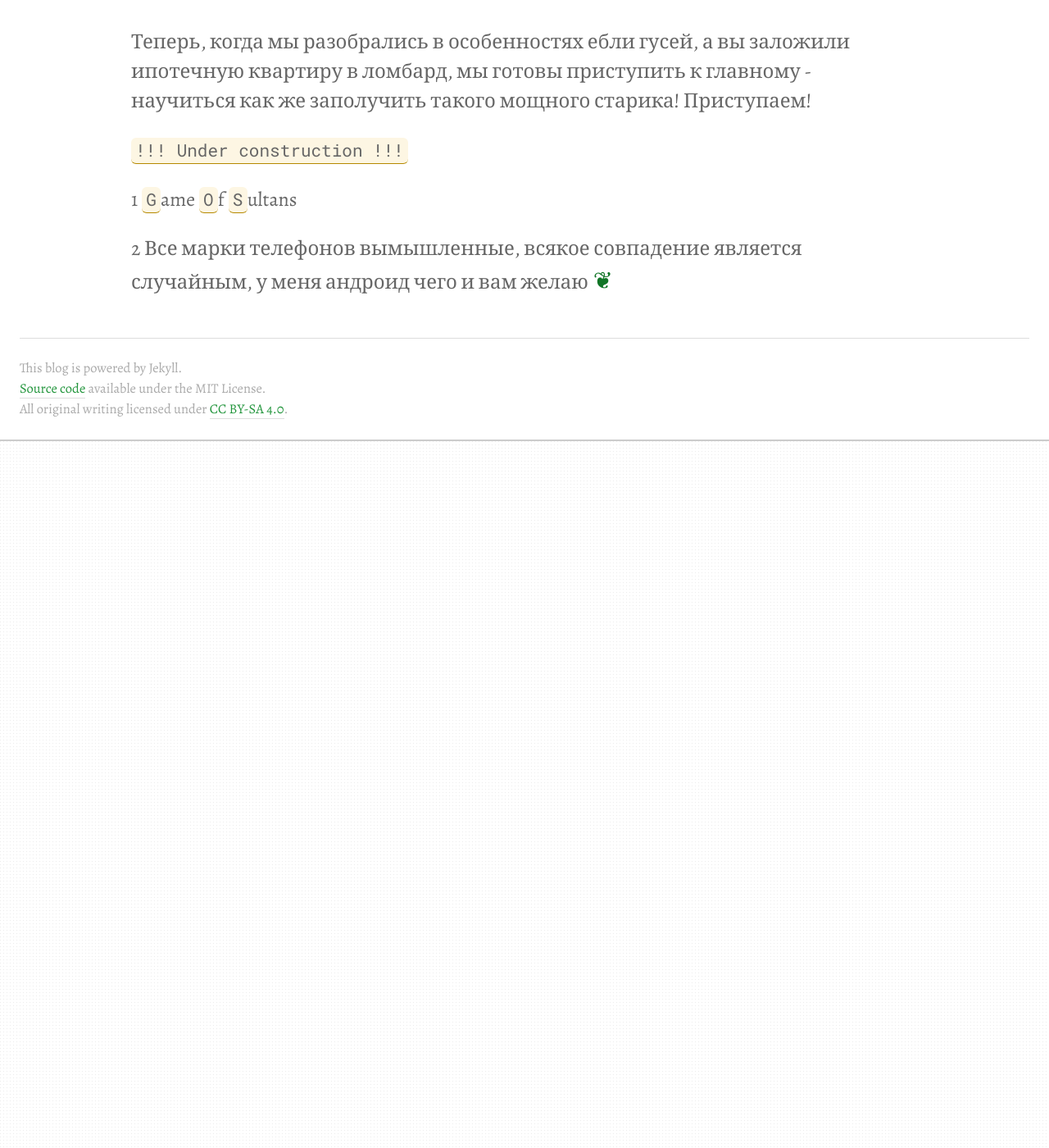
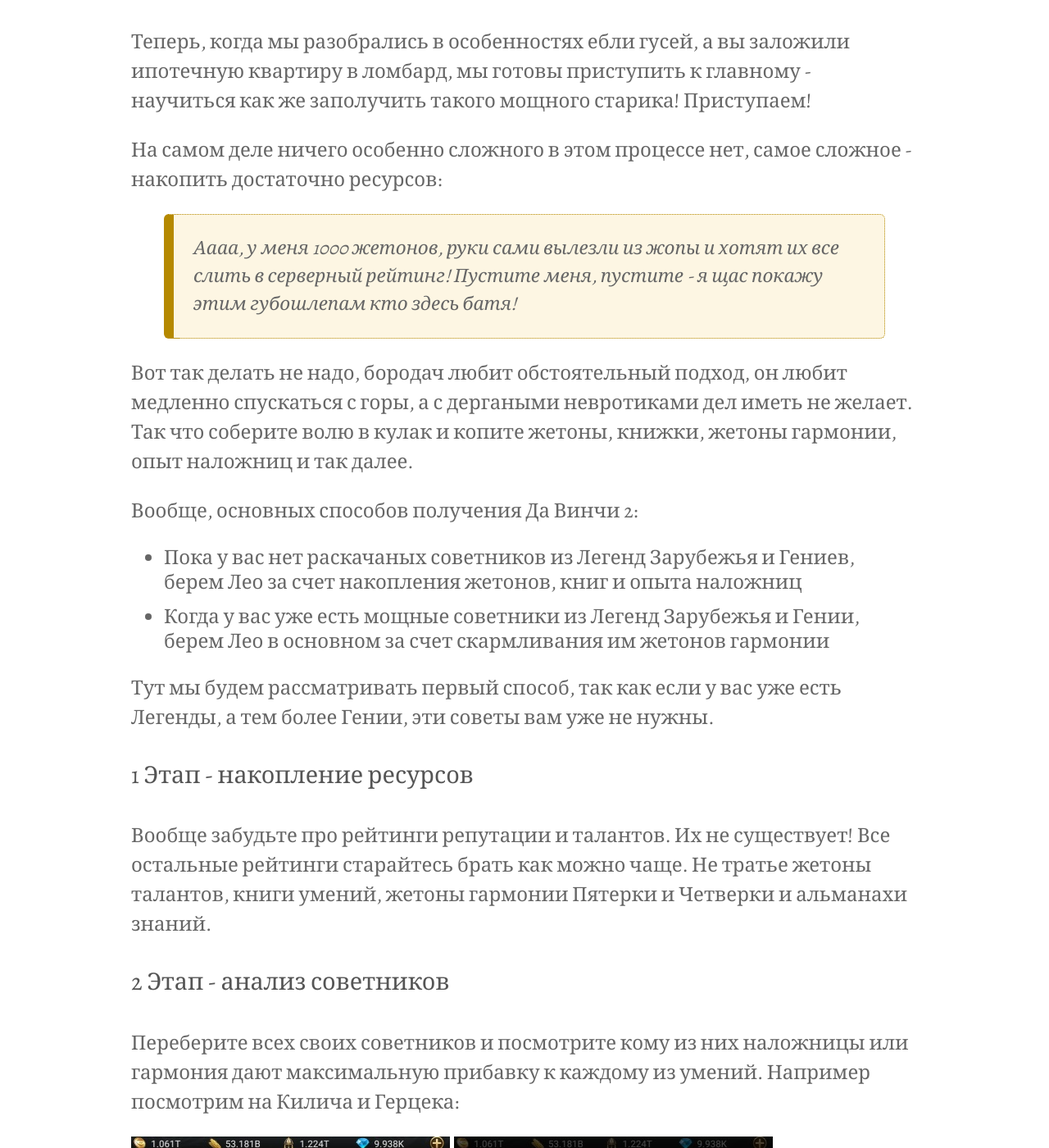
Before and after one commit to flicus/gos, a Jekyll site: the page built from _posts/2020-01-15-Берем-бородача.md, in a window 1280 px wide and 1400 px high, scrolled down 3158 px. Shown: the whole window at 82% size. Built offline with Jekyll 4.4.1, drawn with Linux system fonts in a browser that asks for light colours; comment, search, counter and statistics services are not loaded; some of the changed text lies outside the part shown.

Commit message:
borodach

```diff
--- a/_posts/2020-01-15-Берем-бородача.md
+++ b/_posts/2020-01-15-Берем-бородача.md
@@ -48,6 +48,54 @@ comments: true
 
 Теперь, когда мы разобрались в особенностях ебли гусей, а вы заложили ипотечную квартиру в ломбард, мы готовы приступить к главному - научиться как же заполучить такого мощного старика! Приступаем!
 
+На самом деле ничего особенно сложного в этом процессе нет, самое сложное - накопить достаточно ресурсов:
+
+> Аааа, у меня 1000 жетонов, руки сами вылезли из жопы и хотят их все слить в серверный рейтинг! Пустите меня, пустите - я щас покажу этим губошлепам кто здесь батя!
+
+Вот так делать не надо, бородач любит обстоятельный подход, он любит медленно спускаться с горы, а с дергаными невротиками дел иметь не желает.
+Так что соберите волю в кулак и копите жетоны, книжки, жетоны гармонии, опыт наложниц и так далее.
+
+Вообще, основных способов получения Да Винчи 2:
+
+ - Пока у вас нет раскачаных советников из Легенд Зарубежья и Гениев, берем Лео за счет накопления жетонов, книг и опыта наложниц
+ - Когда у вас уже есть мощные советники из Легенд Зарубежья и Гении, берем Лео в основном за счет скармливания им жетонов гармонии
+
+Тут мы будем рассматривать первый способ, так как если у вас уже есть Легенды, а тем более Гении, эти советы вам уже не нужны.
+
+#### 1 Этап - накопление ресурсов
+
+Вообще забудьте про рейтинги репутации и талантов. Их не существует! Все остальные рейтинги старайтесь брать как можно чаще. Не тратье жетоны талантов,
+книги умений, жетоны гармонии Пятерки и Четверки и альманахи знаний.
+
+#### 2 Этап - анализ советников
+
+Переберите всех своих советников и посмотрите кому из них наложницы или гармония дают максимальную прибавку к каждому из умений. Например посмотрим на Килича
+и Герцека:
+
+![Умения](https://flicus.github.io/gos/i/kilich.jpg)
+![Умения](https://flicus.github.io/gos/i/roza2.jpg)
+
+Мы видим что Киличу гармония дает прибавку 236% к Тактике и 136% к остальным умениям, а Герцеку Роза дает прибавку 325% к Тактике и 314% к Культуре.
+Очевидно что в этой ситуации выгоднее всего и Тактику и Культуру давать Герцеку. Но нужно учитывать что у вас копятся и жетоны гармонии Пятерки и опыт Розы
+и возможно на момент когда вы решитесь брать бородача и наконец сольете жетоны гармонии и прокачаете умения Розы ситуация изменится. Так что сейчас мы делаем
+предварительные наметки, окончательное решение будем принимать позже. Так же нужно учитывать максимальный уровень таланта. Может так случится что вам не хватит
+места для всех жетонов что вы накопили, потому что талант уже прокачан на максимум, а жетонов еще огого сколько. Проверьте этот момент, продумайте кому вы будете
+давать жетоны если такое случится. Вот например Килича уже особо жетонами `Тактики` не покормишь:
+
+![Килич](https://flicus.github.io/gos/i/kilich2.jpg)
+
+Таким же образом подберите советников с максимальной прибавкой к `Политике` и `Науке`. Один из претендентов на жетоны `Политики` - советник из Четверки, которому вы
+даете жетоны гармонии, так как гармония дает Четверке прибавку в `Политике` и `Тактике`. Но возможно у вас есть советник с наложницей которых вы качаете на `Политику`.
+
+#### 3 Этап - наблюдение
+
+Пока мы копим ресурсы, наблюдайте за проходящими межсерверными рейтингами репутации, запоминайте кто их выигрывает, с какого он сервера и сколько репутации при этом поднимает.
+Когда вы решите что накопили уже достаточно ресурсов и можно уже пробовать забрать бородача - эта информация может вам пригодится, потому что если вы увидите
+что сейчас вы попали в рейтинг с сервером на котором играет какой то крутой мегадонатер, который часто берет Да Винчи - лучше этот рейтинг пропустить и дождаться
+следующего.
+
+Как определить что вы накопили достаточно ресурсов?
+
 `!!! Under construction !!!`
 
 ---
```
Also changed, not shown: i/kilich2.jpg (added).
